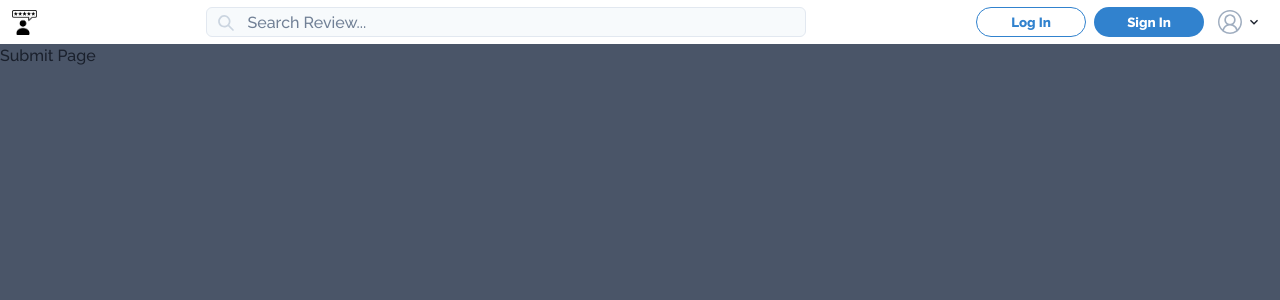
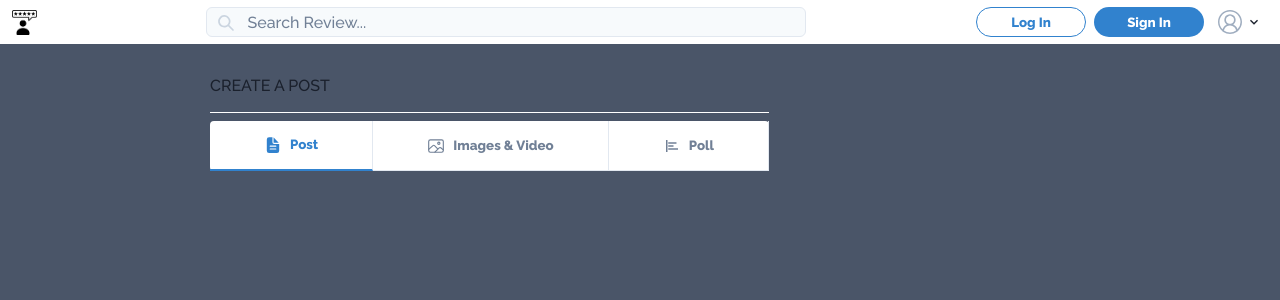
Before and after one commit to nidhielango/Internaid1, a Next.js app: page /1/submit in a window 1280 px wide. Shown: the top 300 px of the page. Built offline with nearby package versions, Linux system fonts and the light colour scheme; no server answers.

Commit message:
post form

```diff
--- /dev/null
+++ b/src/components/Posts/PostForm.tsx
@@ -0,0 +1,41 @@
+import { Flex, Icon } from '@chakra-ui/react';
+import React, { useState } from 'react';
+import { IoDocumentText, IoImageOutline } from 'react-icons/io5';
+import { BiPoll} from 'react-icons/bi';
+import TabItem from './TabItem';
+
+type PostFormProps = { };
+
+const Tabs = [
+    {
+      title: "Post",
+      icon: IoDocumentText,
+    },
+    {
+      title: "Images & Video",
+      icon: IoImageOutline,
+    },
+    {
+      title: "Poll",
+      icon: BiPoll,
+    },
+  ];
+
+  export type TabItem = {
+    title: string;
+    icon: typeof Icon.arguments;
+  };
+
+const PostForm:React.FC<PostFormProps> = () => {
+    const [selectedTab, setSelectedTab] = useState(Tabs[0].title);
+    return (
+        <Flex direction="column" bg="white" borderRadius={4} mt={2}>
+            <Flex width="100%">
+                {Tabs.map((item) => (
+                    <TabItem item={item} selected={item.title ===selectedTab} setSelectedTab={setSelectedTab}/>
+                ))}
+            </Flex>
+        </Flex>
+    )
+}
+export default PostForm;
--- /dev/null
+++ b/src/components/Posts/TabItem.tsx
@@ -0,0 +1,35 @@
+import { Flex,Text,Icon } from '@chakra-ui/react';
+import React from 'react';
+import { TabItem } from './PostForm';
+
+type TabItemProps = {
+    item:TabItem;
+    selected:boolean;
+    setSelectedTab: (value: string) => void;
+};
+
+const TabItem:React.FC<TabItemProps> = ({item, selected, setSelectedTab}) => {
+
+    return (
+        <Flex
+        justify="center"
+        align="center"
+        flexGrow={1}
+        p="14px 0px"
+        cursor="pointer"
+        fontWeight={700}
+        color={selected ? "blue.500" : "gray.500"}
+        borderWidth={selected ? "0px 1px 2px 0px" : "0px 1px 1px 0px"}
+        borderBottomColor={selected ? "blue.500" : "gray.200"}
+        borderRightColor="gray.200"
+        _hover={{ bg: "gray.50" }}
+        onClick={() => setSelectedTab(item.title)}
+      >
+        <Flex align="center" height="20px" mr={2}>
+          <Icon height="100%" as={item.icon} fontSize={18} />
+        </Flex>
+        <Text fontSize="10pt">{item.title}</Text>
+      </Flex>
+    );
+}
+export default TabItem;
--- a/src/pages/[companyId]/submit.tsx
+++ b/src/pages/[companyId]/submit.tsx
@@ -1,12 +1,21 @@
+import { Box, Text } from '@chakra-ui/react';
 import React from 'react';
+import PageContent from '../../components/Layout/PageContent';
+import PostForm from '../../components/Posts/PostForm';
 
 
 const SubmitPage:React.FC= () => {
 
     return (
-        <div>
-        Submit Page
-        </div>
+        <PageContent>
+            <>
+            <Box p="14px 0px" borderBottom="1px solid" borderColor="white">
+                <Text>CREATE A POST</Text>
+            </Box>
+            <PostForm/>
+            </>
+            <>{}</>
+        </PageContent>
     );
 }
 export default SubmitPage;
```
